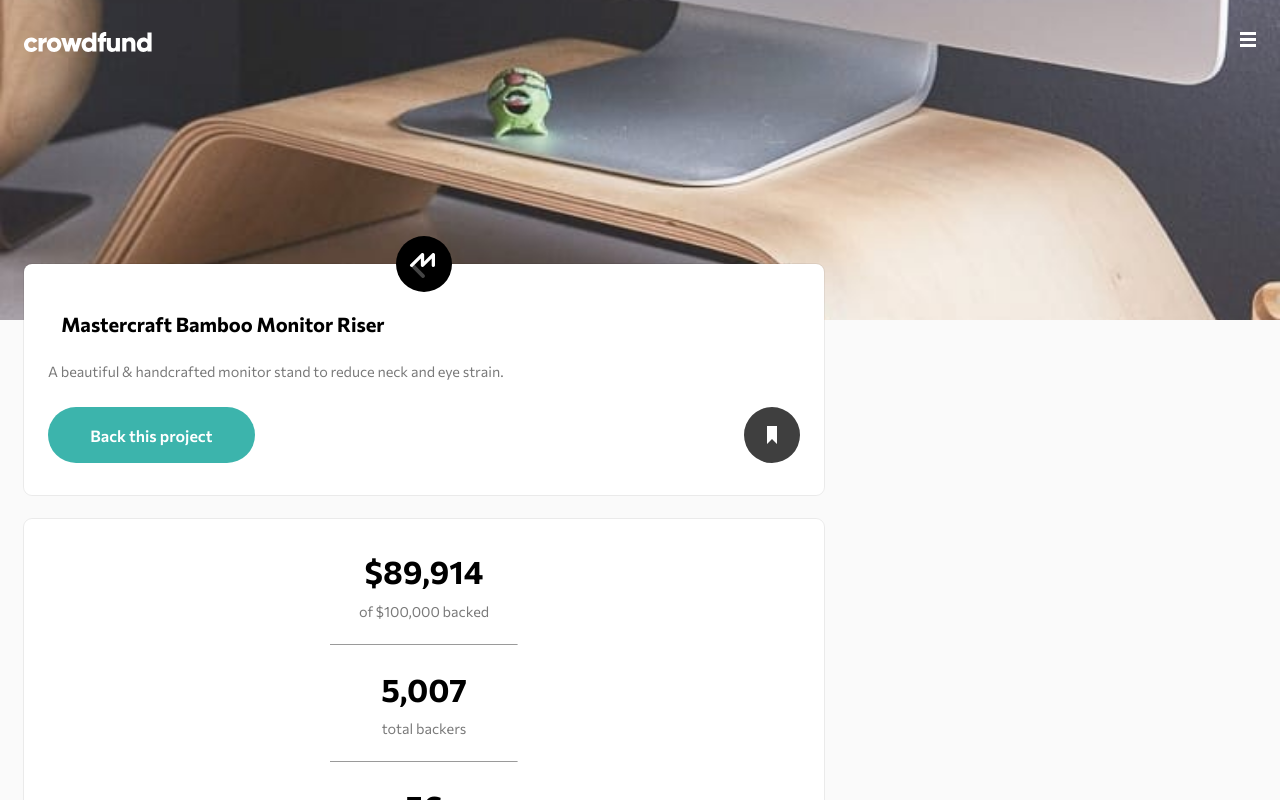
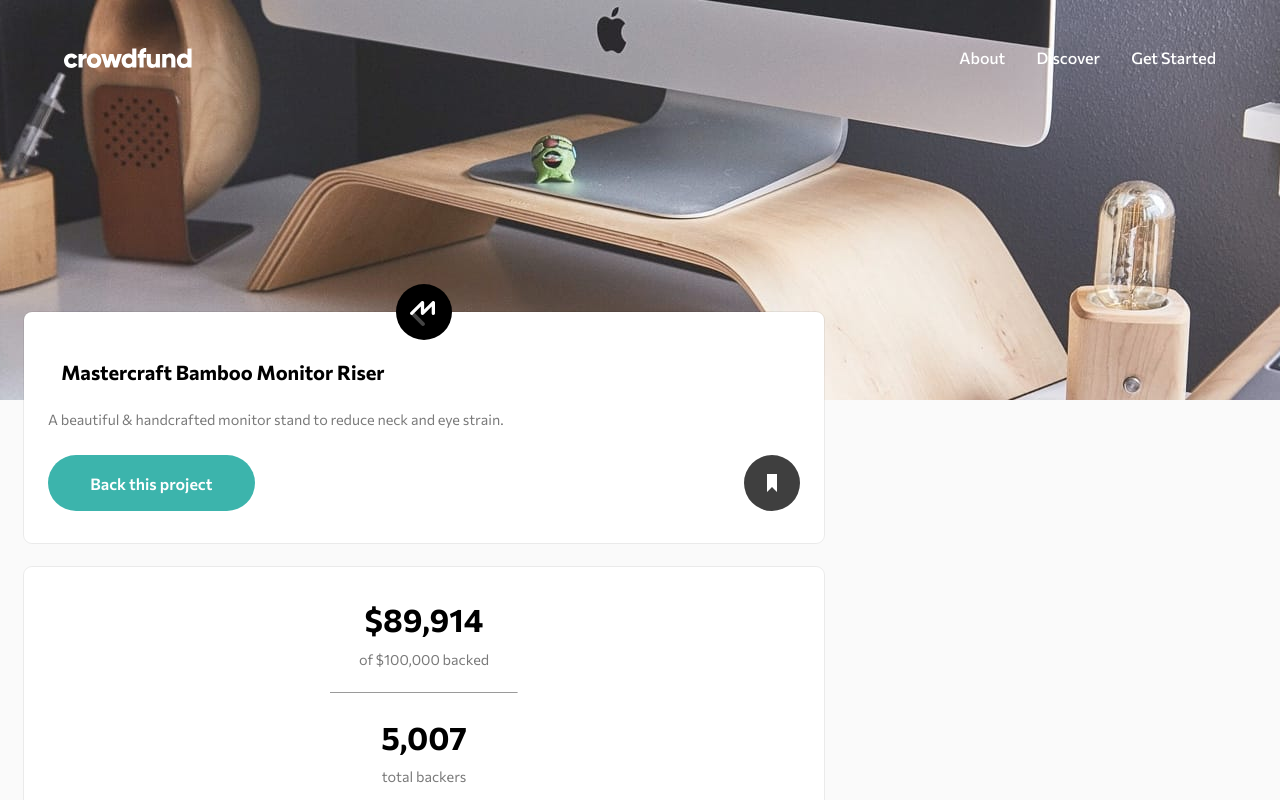
Before and after one commit to sahand-masoleh/fem-24-crowdfunding-product-page, a Svelte app: page / in a window 1280 px wide. Shown: the top 800 px of the page. Built offline with nearby package versions, Linux system fonts and the light colour scheme.

Commit message:
nav: desktop

```diff
--- a/src/App.svelte
+++ b/src/App.svelte
@@ -18,7 +18,7 @@
 	}
 </script>
 
-<div>
+<div class="app">
 	<Nav />
 	<Main on:open-modal={openModal} />
 	{#if isModalOpen}
--- a/src/lib/Nav.svelte
+++ b/src/lib/Nav.svelte
@@ -11,16 +11,23 @@
 	}
 </script>
 
+<div class="nav-container">
 	<nav class="nav">
 		<img src={logo} alt="crowfund logo" class="nav__logo" />
+		<div class="nav__menu nav__menu--desktop">
+			<p class="nav__item">About</p>
+			<p class="nav__item">Discover</p>
+			<p class="nav__item">Get Started</p>
+		</div>
 		<button on:click={toggleMenu} class="nav__hamburger"
 			><img src={isMenuOpen ? closeMenu : hamburger} alt="" /></button
 		>
 	</nav>
+</div>
 
 {#if isMenuOpen}
 	<div on:click={toggleMenu} class="nav__curtain" />
-	<div on:click={toggleMenu} class="nav__menu">
+	<div on:click={toggleMenu} class="nav__menu nav__menu--modal">
 		<p class="nav__item">About</p>
 		<p class="nav__item">Discover</p>
 		<p class="nav__item">Get Started</p>
--- a/src/styles/Main.scss
+++ b/src/styles/Main.scss
@@ -4,6 +4,7 @@
 	margin: $gap-1-5;
 	display: flex;
 	flex-direction: column;
+	justify-content: center;
 	gap: 1.5rem;
 	max-width: 50rem;
 }
--- a/src/styles/Nav.scss
+++ b/src/styles/Nav.scss
@@ -1,20 +1,39 @@
 @use "./utils" as *;
+
+.nav-container {
+	background: bottom / cover no-repeat;
+	background-image: url(../assets/images/image-hero-mobile.jpg);
+	margin-bottom: -5rem;
+
+	@media screen and (min-width: 480px) {
+		background-image: url(../assets/images/image-hero-desktop.jpg);
+		margin-bottom: -7rem;
+	}
+}
 
 .nav {
 	display: flex;
 	justify-content: space-between;
 	align-items: flex-start;
-	margin-bottom: -5rem;
+	max-width: 75rem;
+	margin: 0 auto;
 
-	background: center / cover no-repeat
-		url(../assets/images/image-hero-mobile.jpg);
 	height: 20rem;
 	padding: $gap-2 $gap-1-5;
+
+	@media screen and (min-width: 480px) {
+		height: 25rem;
+		padding-top: $gap-3;
+	}
 
 	&__hamburger {
 		background-color: transparent;
 		border: none;
 		cursor: pointer;
+
+		@media screen and (min-width: 480px) {
+			display: none;
+		}
 	}
 
 	&__curtain {
@@ -27,7 +46,7 @@
 		z-index: 1;
 	}
 
-	&__menu {
+	&__menu--modal {
 		position: absolute;
 		z-index: 1000;
 		background-color: white;
@@ -39,6 +58,18 @@
 		flex-direction: column;
 		gap: 1ch;
 		border-radius: $rds;
+
+		@media screen and (min-width: 480px) {
+			display: none;
+		}
+	}
+
+	&__menu--desktop {
+		display: none;
+		@media screen and (min-width: 480px) {
+			display: flex;
+			gap: 3ch;
+		}
 	}
 
 	&__item {
@@ -51,5 +82,13 @@
 		&:last-of-type {
 			border-bottom: none;
 		}
+
+		@media screen and (min-width: 480px) {
+			padding: 0;
+			border-bottom: none;
+			font-size: $fs-s;
+			font-weight: $fw-5;
+			color: white;
+		}
 	}
 }
```
Lines whose indentation alone changed are shown as unchanged.
